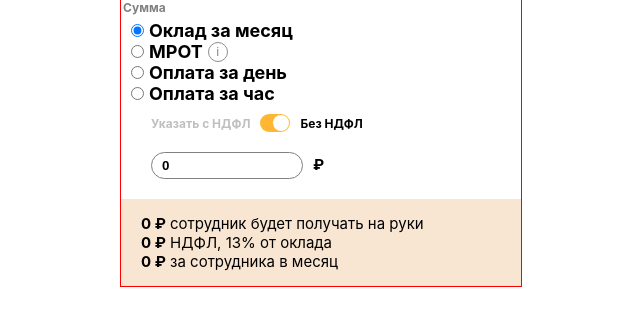
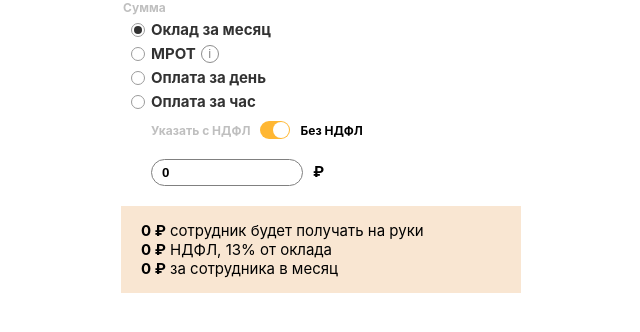
Before and after one commit to kripton-it/test-soft-media-lab, a React (Create React App) app: page / in a window 1280 px wide. Shown: the top 332 px of the page, without its empty margins (319-959 px from the left). Built offline with nearby package versions, Linux system fonts and the light colour scheme.

Commit message:
Add custom styles for Radio component

```diff
--- a/src/components/Form/Form.scss
+++ b/src/components/Form/Form.scss
@@ -1,5 +1,4 @@
 .form {
-  outline: 1px solid red;
   width: 400px;
   margin: 0 auto;
 }
@@ -15,6 +14,7 @@
   font-weight: bold;
   font-size: 12px;
   margin-bottom: 5px;
+  opacity: 0.5;
 }
 
 .form_payment-options-list {
--- a/src/components/Hint/Hint.scss
+++ b/src/components/Hint/Hint.scss
@@ -7,8 +7,8 @@
   display: flex;
   justify-content: center;
   align-items: center;
-  width: 20px;
-  height: 20px;
+  width: 18px;
+  height: 18px;
   margin: 0;
   padding: 0;
   background: transparent;
--- a/src/components/Radio/Radio.scss
+++ b/src/components/Radio/Radio.scss
@@ -1,14 +1,45 @@
 .radio_wrapper {
   display: flex;
   align-items: center;
+  margin-bottom: 5px;
+  padding-left: 15px;
 }
 
-.radio_input {
-  margin: 0;
+.radio_input + .radio_label::before {
+  content: "";
+  position: absolute;
+  top: 3px;
+  left: -20px;
+
+  width: 12px;
+  height: 12px;
+
+  border: 1px solid gray;
+  border-radius: 50%;
+}
+
+.radio_input:checked + .radio_label::after {
+  content: "";
+  position: absolute;
+  top: 6px;
+  left: -17px;
+
+  width: 8px;
+  height: 8px;
+
+  background-color: #000000;
+  border-radius: 50%;
 }
 
 .radio_label {
+  position: relative;
   margin: 0 5px;
   font-weight: bold;
-  font-size: 18px;
+  cursor: pointer;
+  opacity: 0.8;
+  transition: 0.3s cubic-bezier(0.18, 0.89, 0.35, 1.15) all;
 }
+
+.radio_label:hover {
+  opacity: 1;
+}
--- a/src/components/Radio/Radio.tsx
+++ b/src/components/Radio/Radio.tsx
@@ -11,7 +11,7 @@ const Radio: React.FC = (field: any) => {
     <div className='radio_wrapper'>
       <input
         type='radio'
-        className='radio_input'
+        className='visually-hidden radio_input'
         id={id}
         { ...input }
         value={value}
--- a/src/index.css
+++ b/src/index.css
@@ -12,3 +12,14 @@ code {
   font-family: source-code-pro, Menlo, Monaco, Consolas, 'Courier New',
     monospace;
 }
+
+.visually-hidden {
+  position: absolute;
+  clip: rect(1px 1px 1px 1px); /* IE6, IE7 */
+  clip: rect(1px, 1px, 1px, 1px);
+  padding: 0;
+  border: 0;
+  height: 1px;
+  width: 1px;
+  overflow: hidden;
+}
```
